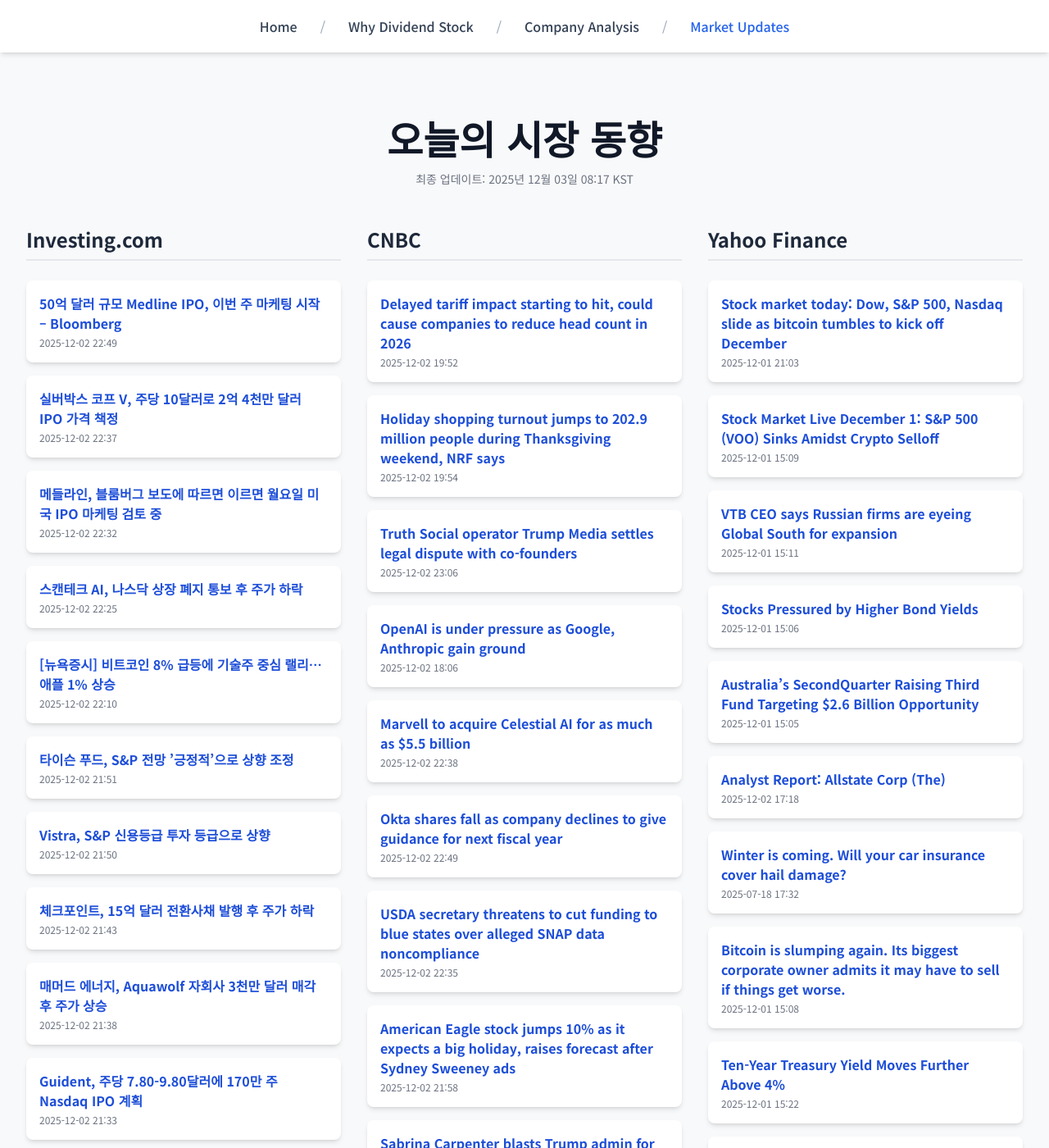
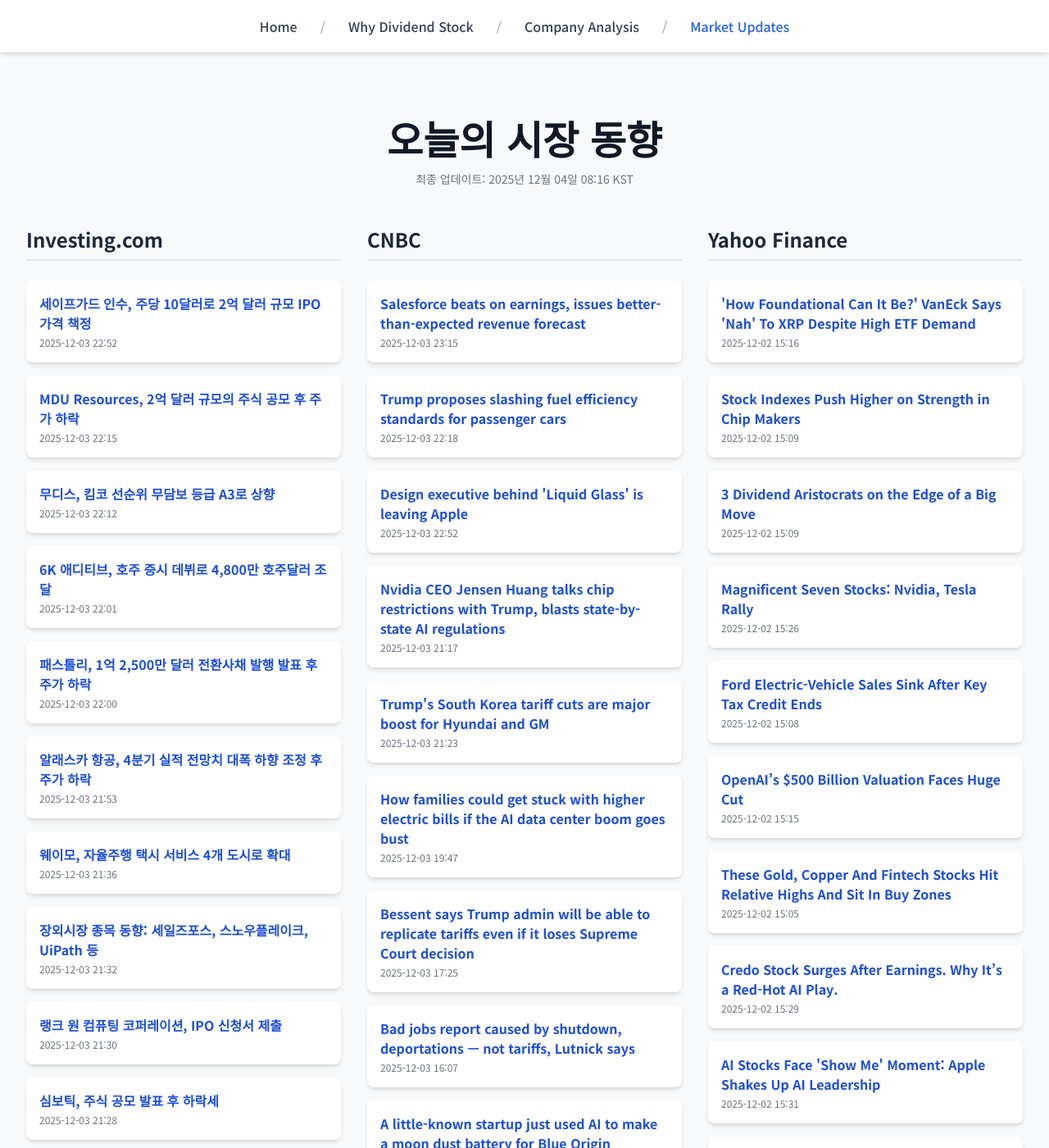
Before and after one commit to Kay-Hwang/my-company-analysis, a Jekyll site: the page built from market-updates.html, in a window 1280 px wide and 1400 px high. Shown: the whole window at 82% size. Built offline with Jekyll 4.4.1, drawn with Linux system fonts in a browser that asks for light colours; nearby versions of some CDN libraries; a script that is not in the unit is left out; some of the changed text lies outside the part shown.

Commit message:
Update daily data

```diff
--- a/_data/latest_data.json
+++ b/_data/latest_data.json
@@ -1,190 +1,190 @@
 {
-  "lastUpdated": "2025년 12월 03일 08:17 KST",
+  "lastUpdated": "2025년 12월 04일 08:16 KST",
   "news": {
     "investing": [
       {
-        "title": "50억 달러 규모 Medline IPO, 이번 주 마케팅 시작 – Bloomberg",
-        "link": "https://kr.investing.com/news/stock-market-news/article-93CH-1740098",
-        "pubDate": "2025-12-02 22:49:59",
-        "summary": "50억 달러 규모 Medline IPO, 이번 주 마케팅 시작 – Bloomberg"
+        "title": "세이프가드 인수, 주당 10달러로 2억 달러 규모 IPO 가격 책정",
+        "link": "https://kr.investing.com/news/stock-market-news/article-432SI-1742085",
+        "pubDate": "2025-12-03 22:52:04",
+        "summary": "세이프가드 인수, 주당 10달러로 2억 달러 규모 IPO 가격 책정"
       },
       {
-        "title": "실버박스 코프 V, 주당 10달러로 2억 4천만 달러 IPO 가격 책정",
-        "link": "https://kr.investing.com/news/stock-market-news/article-432SI-1740080",
-        "pubDate": "2025-12-02 22:37:04",
-        "summary": "실버박스 코프 V, 주당 10달러로 2억 4천만 달러 IPO 가격 책정"
+        "title": "MDU Resources, 2억 달러 규모의 주식 공모 후 주가 하락",
+        "link": "https://kr.investing.com/news/stock-market-news/article-93CH-1742034",
+        "pubDate": "2025-12-03 22:15:58",
+        "summary": "MDU Resources, 2억 달러 규모의 주식 공모 후 주가 하락"
       },
       {
-        "title": "메들라인, 블룸버그 보도에 따르면 이르면 월요일 미국 IPO 마케팅 검토 중",
-        "link": "https://kr.investing.com/news/stock-market-news/article-432SI-1740078",
-        "pubDate": "2025-12-02 22:32:11",
-        "summary": "메들라인, 블룸버그 보도에 따르면 이르면 월요일 미국 IPO 마케팅 검토 중"
+        "title": "무디스, 킴코 선순위 무담보 등급 A3로 상향",
+        "link": "https://kr.investing.com/news/stock-market-news/article-93CH-1742025",
+        "pubDate": "2025-12-03 22:12:48",
+        "summary": "무디스, 킴코 선순위 무담보 등급 A3로 상향"
       },
       {
-        "title": "스캔테크 AI, 나스닥 상장 폐지 통보 후 주가 하락",
-        "link": "https://kr.investing.com/news/stock-market-news/article-93CH-1740075",
-        "pubDate": "2025-12-02 22:25:37",
-        "summary": "스캔테크 AI, 나스닥 상장 폐지 통보 후 주가 하락"
+        "title": "6K 애디티브, 호주 증시 데뷔로 4,800만 호주달러 조달",
+        "link": "https://kr.investing.com/news/stock-market-news/article-432SI-1742000",
+        "pubDate": "2025-12-03 22:01:12",
+        "summary": "6K 애디티브, 호주 증시 데뷔로 4,800만 호주달러 조달"
       },
       {
-        "title": "[뉴욕증시] 비트코인 8% 급등에 기술주 중심 랠리… 애플 1% 상승",
-        "link": "https://kr.investing.com/news/stock-market-news/article-1740056",
-        "pubDate": "2025-12-02 22:10:39",
-        "summary": "[뉴욕증시] 비트코인 8% 급등에 기술주 중심 랠리… 애플 1% 상승"
+        "title": "패스틀리, 1억 2,500만 달러 전환사채 발행 발표 후 주가 하락",
+        "link": "https://kr.investing.com/news/stock-market-news/article-93CH-1741994",
+        "pubDate": "2025-12-03 22:00:26",
+        "summary": "패스틀리, 1억 2,500만 달러 전환사채 발행 발표 후 주가 하락"
       },
       {
-        "title": "타이슨 푸드, S&P 전망 ’긍정적’으로 상향 조정",
-        "link": "https://kr.investing.com/news/stock-market-news/article-93CH-1740038",
-        "pubDate": "2025-12-02 21:51:05",
-        "summary": "타이슨 푸드, S&P 전망 ’긍정적’으로 상향 조정"
+        "title": "알래스카 항공, 4분기 실적 전망치 대폭 하향 조정 후 주가 하락",
+        "link": "https://kr.investing.com/news/stock-market-news/article-93CH-1741982",
+        "pubDate": "2025-12-03 21:53:12",
+        "summary": "알래스카 항공, 4분기 실적 전망치 대폭 하향 조정 후 주가 하락"
       },
       {
-        "title": "Vistra, S&P 신용등급 투자 등급으로 상향",
-        "link": "https://kr.investing.com/news/stock-market-news/article-93CH-1740036",
-        "pubDate": "2025-12-02 21:50:46",
-        "summary": "Vistra, S&P 신용등급 투자 등급으로 상향"
+        "title": "웨이모, 자율주행 택시 서비스 4개 도시로 확대",
+        "link": "https://kr.investing.com/news/stock-market-news/article-93CH-1741899",
+        "pubDate": "2025-12-03 21:36:01",
+        "summary": "웨이모, 자율주행 택시 서비스 4개 도시로 확대"
       },
       {
-        "title": "체크포인트, 15억 달러 전환사채 발행 후 주가 하락",
-        "link": "https://kr.investing.com/news/stock-market-news/article-93CH-1740029",
-        "pubDate": "2025-12-02 21:43:03",
-        "summary": "체크포인트, 15억 달러 전환사채 발행 후 주가 하락"
+        "title": "장외시장 종목 동향: 세일즈포스, 스노우플레이크, UiPath 등",
+        "link": "https://kr.investing.com/news/stock-market-news/article-432SI-1741976",
+        "pubDate": "2025-12-03 21:32:37",
+        "summary": "장외시장 종목 동향: 세일즈포스, 스노우플레이크, UiPath 등"
       },
       {
-        "title": "매머드 에너지, Aquawolf 자회사 3천만 달러 매각 후 주가 상승",
-        "link": "https://kr.investing.com/news/stock-market-news/article-93CH-1740024",
-        "pubDate": "2025-12-02 21:38:55",
-        "summary": "매머드 에너지, Aquawolf 자회사 3천만 달러 매각 후 주가 상승"
+        "title": "랭크 원 컴퓨팅 코퍼레이션, IPO 신청서 제출",
+        "link": "https://kr.investing.com/news/stock-market-news/article-432SI-1741956",
+        "pubDate": "2025-12-03 21:30:08",
+        "summary": "랭크 원 컴퓨팅 코퍼레이션, IPO 신청서 제출"
       },
       {
-        "title": "Guident, 주당 7.80-9.80달러에 170만 주 Nasdaq IPO 계획",
-        "link": "https://kr.investing.com/news/stock-market-news/article-432SI-1740008",
-        "pubDate": "2025-12-02 21:33:04",
-        "summary": "Guident, 주당 7.80-9.80달러에 170만 주 Nasdaq IPO 계획"
+        "title": "심보틱, 주식 공모 발표 후 하락세",
+        "link": "https://kr.investing.com/news/stock-market-news/article-93CH-1741884",
+        "pubDate": "2025-12-03 21:28:51",
+        "summary": "심보틱, 주식 공모 발표 후 하락세"
       }
     ],
     "cnbc": [
       {
-        "title": "Delayed tariff impact starting to hit, could cause companies to reduce head count in 2026",
-        "link": "https://www.cnbc.com/2025/12/02/tariff-impact-starting-to-hit-could-cause-reduced-headcount-in-2026.html",
-        "pubDate": "Tue, 02 Dec 2025 19:52:28 GMT",
-        "summary": "President Trump's tariffs, aimed at reshoring American jobs lost to overseas manufacturing, could end up lowering head count instead"
+        "title": "Salesforce beats on earnings, issues better-than-expected revenue forecast",
+        "link": "https://www.cnbc.com/2025/12/03/salesforce-crm-q3-earnings-report-2026.html",
+        "pubDate": "Wed, 03 Dec 2025 23:15:01 GMT",
+        "summary": "Salesforce said its Agentforce artificial intelligence business is generating over $500 million in annualized revenue."
       },
       {
-        "title": "Holiday shopping turnout jumps to 202.9 million people during Thanksgiving weekend, NRF says",
-        "link": "https://www.cnbc.com/2025/12/02/black-friday-cyber-monday-shopping-turnout-nrf.html",
-        "pubDate": "Tue, 02 Dec 2025 19:54:04 GMT",
-        "summary": "Shoppers said they were motivated by sales and promotions, such as limited-time offers, according to the trade group's annual survey."
+        "title": "Trump proposes slashing fuel efficiency standards for passenger cars",
+        "link": "https://www.cnbc.com/2025/12/03/trump-fuel-economy-standards.html",
+        "pubDate": "Wed, 03 Dec 2025 22:18:37 GMT",
+        "summary": "The oil industry group the American Petroleum Institute has lobbied the Trump administration to repeal the Biden fuel economy standards."
       },
       {
-        "title": "Truth Social operator Trump Media settles legal dispute with co-founders",
-        "link": "https://www.cnbc.com/2025/12/02/trump-media-djt-united-atlantic-ventures-settlement.html",
-        "pubDate": "Tue, 02 Dec 2025 23:06:49 GMT",
-        "summary": "Trump Media operates the Truth Social app frequently used by President Donald Trump."
+        "title": "Design executive behind 'Liquid Glass' is leaving Apple",
+        "link": "https://www.cnbc.com/2025/12/03/liquid-glass-alan-dye-leaving-apple.html",
+        "pubDate": "Wed, 03 Dec 2025 22:52:07 GMT",
+        "summary": "Alan Dye, who was part of the redesign of Apple's software interface called Liquid Glass, is taking his talents to Meta."
       },
       {
-        "title": "OpenAI is under pressure as Google, Anthropic gain ground",
-        "link": "https://www.cnbc.com/2025/12/02/open-ai-code-red-google-anthropic.html",
-        "pubDate": "Tue, 02 Dec 2025 18:06:20 GMT",
-        "summary": "Sam Altman reportedly sent a memo to his staffers outlining a \"code red\" effort to improve ChatGPT."
+        "title": "Nvidia CEO Jensen Huang talks chip restrictions with Trump, blasts state-by-state AI regulations",
+        "link": "https://www.cnbc.com/2025/12/03/nvidias-jensen-huang-talks-chip-controls-with-trump-hits-regulation.html",
+        "pubDate": "Wed, 03 Dec 2025 21:17:58 GMT",
+        "summary": "Nvidia CEO Jensen Huang told reporters on Capitol Hill that he had just met with President Trump, and the two \"talked in general about export controls.\""
       },
       {
-        "title": "Marvell to acquire Celestial AI for as much as $5.5 billion",
-        "link": "https://www.cnbc.com/2025/12/02/mrvl-earnings-q3-2026-acquires-celestial-ai.html",
-        "pubDate": "Tue, 02 Dec 2025 22:38:04 GMT",
-        "summary": "The deal is an aggressive move for Marvell to acquire complimentary technology to its semiconductor networking business."
+        "title": "Trump's South Korea tariff cuts are major boost for Hyundai and GM",
+        "link": "https://www.cnbc.com/2025/12/03/trump-south-korea-tariffs-vehicles-hyundai-gm.html",
+        "pubDate": "Wed, 03 Dec 2025 21:23:17 GMT",
+        "summary": "The Trump administration said the tariff rate for vehicles from South Korea will drop to 15% as part of a trade deal."
       },
       {
-        "title": "Okta shares fall as company declines to give guidance for next fiscal year",
-        "link": "https://www.cnbc.com/2025/12/02/okta-q3-earnings-report-2026.html",
-        "pubDate": "Tue, 02 Dec 2025 22:49:19 GMT",
-        "summary": "Okta topped Wall Street's third-quarter estimates and issued an upbeat outlook, but shares fell as investors had high hopes for AI demand."
+        "title": "How families could get stuck with higher electric bills if the AI data center boom goes bust",
+        "link": "https://www.cnbc.com/2025/12/03/families-could-get-see-higher-electric-bills-if-ai-data-boom-goes-bust.html",
+        "pubDate": "Wed, 03 Dec 2025 19:47:23 GMT",
+        "summary": "Investors and energy analysts question whether the AI race has turned into a bubble, one that would be costly to unravel as major infrastructure gets built."
       },
       {
-        "title": "USDA secretary threatens to cut funding to blue states over alleged SNAP data noncompliance",
-        "link": "https://www.cnbc.com/2025/12/02/trump-usda-snap-funding-rollins.html",
-        "pubDate": "Tue, 02 Dec 2025 22:35:50 GMT",
-        "summary": "The Trump administration threatened to cut off federal funding to blue states over their alleged refusal to share SNAP program data."
+        "title": "Bessent says Trump admin will be able to replicate tariffs even if it loses Supreme Court decision",
+        "link": "https://www.cnbc.com/2025/12/03/bessent-says-us-will-be-able-to-replicate-tariffs-even-if-it-loses-supreme-court-decision.html",
+        "pubDate": "Wed, 03 Dec 2025 17:25:13 GMT",
+        "summary": "The Treasury secretary cited several sections of 1962 Trade Act that give the president sweeping powers over import duties."
       },
       {
-        "title": "American Eagle stock jumps 10% as it expects a big holiday, raises forecast after Sydney Sweeney ads",
-        "link": "https://www.cnbc.com/2025/12/02/american-eagle-aeo-earnings-q3-2025.html",
-        "pubDate": "Tue, 02 Dec 2025 21:58:50 GMT",
-        "summary": "Sales at American Eagle's namesake banner came in worse than expected after the company's splashy marketing campaign with actress Sydney Sweeney."
+        "title": "Bad jobs report caused by shutdown, deportations — not tariffs, Lutnick says",
+        "link": "https://www.cnbc.com/2025/12/03/lutnick-jobs-tariffs-shutdown-immigration-adp.html",
+        "pubDate": "Wed, 03 Dec 2025 16:07:18 GMT",
+        "summary": "Commerce Secretary Howard Lutnick's defense of President Donald Trump's tariffs came as experts warn that the trade policies could hurt domestic head count."
       },
       {
-        "title": "Sabrina Carpenter blasts Trump admin for 'evil' ICE video that uses her song 'Juno'",
-        "link": "https://www.cnbc.com/2025/12/02/sabrina-carpenter-trump-ice-video-tiktok-juno.html",
-        "pubDate": "Tue, 02 Dec 2025 20:00:00 GMT",
-        "summary": "Carpenter joins Beyoncé, Olivia Rodrigo, and others in demanding that President Trump and his administration not use their songs to promote policies."
+        "title": "A little-known startup just used AI to make a moon dust battery for Blue Origin",
+        "link": "https://www.cnbc.com/2025/12/03/istari-digital-ai-blue-origins-moon-dust-battery.html",
+        "pubDate": "Wed, 03 Dec 2025 21:34:50 GMT",
+        "summary": "Istari CEO Will Roper was assistant secretary of the Air Force under President Donald Trump's first term and worked with Space Force."
       },
       {
-        "title": "$6 billion Dell investment in 'Trump accounts' to provide 25 million kids with free money: Here's how to claim it",
-        "link": "https://www.cnbc.com/2025/12/02/trump-accounts-claim-money.html",
-        "pubDate": "Tue, 02 Dec 2025 22:13:19 GMT",
-        "summary": "A pledge to seed tax-advantaged “Trump accounts” for kids too old to qualify for the $1,000 baby bonus could benefit some 25 million American children."
+        "title": "Jeffrey Epstein island photos and videos released as top banks share files with House Oversight Committee",
+        "link": "https://www.cnbc.com/2025/12/03/epstein-files-jpmorgan-deutsche-bank-virgin-islands.html",
+        "pubDate": "Wed, 03 Dec 2025 19:46:09 GMT",
+        "summary": "The release comes as Attorney General Pam Bondi is on a deadline to publicly share files related to Epstein and his convicted accomplice Ghislaine Maxwell."
       }
     ],
     "yahoo": [
       {
-        "title": "Stock market today: Dow, S&P 500, Nasdaq slide as bitcoin tumbles to kick off December",
-        "link": "https://finance.yahoo.com/news/live/stock-market-today-dow-sp-500-nasdaq-slide-as-bitcoin-tumbles-to-kick-off-december-210035496.html",
-        "pubDate": "2025-12-01T21:03:25Z",
-        "summary": "Stock market today: Dow, S&P 500, Nasdaq slide as bitcoin tumbles to kick off December"
+        "title": "'How Foundational Can It Be?' VanEck Says 'Nah' To XRP Despite High ETF Demand",
+        "link": "https://finance.yahoo.com/news/foundational-vaneck-says-nah-xrp-151604662.html",
+        "pubDate": "2025-12-02T15:16:04Z",
+        "summary": "'How Foundational Can It Be?' VanEck Says 'Nah' To XRP Despite High ETF Demand"
       },
       {
-        "title": "Stock Market Live December 1: S&P 500 (VOO) Sinks Amidst Crypto Selloff",
-        "link": "https://finance.yahoo.com/news/stock-market-live-december-1-150900277.html",
-        "pubDate": "2025-12-01T15:09:00Z",
-        "summary": "Stock Market Live December 1: S&P 500 (VOO) Sinks Amidst Crypto Selloff"
+        "title": "Stock Indexes Push Higher on Strength in Chip Makers",
+        "link": "https://finance.yahoo.com/news/stock-indexes-push-higher-strength-150916952.html",
+        "pubDate": "2025-12-02T15:09:16Z",
+        "summary": "Stock Indexes Push Higher on Strength in Chip Makers"
       },
       {
-        "title": "VTB CEO says Russian firms are eyeing Global South for expansion",
-        "link": "https://finance.yahoo.com/news/vtb-ceo-says-russian-firms-150533204.html",
-        "pubDate": "2025-12-01T15:11:17Z",
-        "summary": "VTB CEO says Russian firms are eyeing Global South for expansion"
+        "title": "3 Dividend Aristocrats on the Edge of a Big Move",
+        "link": "https://finance.yahoo.com/news/3-dividend-aristocrats-edge-big-150911735.html",
+        "pubDate": "2025-12-02T15:09:11Z",
+        "summary": "3 Dividend Aristocrats on the Edge of a Big Move"
       },
       {
-        "title": "Stocks Pressured by Higher Bond Yields",
-        "link": "https://finance.yahoo.com/news/stocks-pressured-higher-bond-yields-150652790.html",
-        "pubDate": "2025-12-01T15:06:52Z",
-        "summary": "Stocks Pressured by Higher Bond Yields"
+        "title": "Magnificent Seven Stocks: Nvidia, Tesla Rally",
+        "link": "https://www.investors.com/research/magnificent-seven-stocks-december-2025/?src=A00220&yptr=yahoo",
+        "pubDate": "2025-12-02T15:26:05Z",
+        "summary": "Magnificent Seven Stocks: Nvidia, Tesla Rally"
       },
       {
-        "title": "Australia’s SecondQuarter Raising Third Fund Targeting $2.6 Billion Opportunity",
-        "link": "https://www.wsj.com/articles/australias-secondquarter-raising-third-fund-targeting-2-6-billion-opportunity-f94c7063?siteid=yhoof2&yptr=yahoo",
-        "pubDate": "2025-12-01T15:05:00Z",
-        "summary": "Australia’s SecondQuarter Raising Third Fund Targeting $2.6 Billion Opportunity"
+        "title": "Ford Electric-Vehicle Sales Sink After Key Tax Credit Ends",
+        "link": "https://www.wsj.com/business/autos/ford-electric-vehicle-sales-sink-after-key-tax-credit-ends-707e6529?siteid=yhoof2&yptr=yahoo",
+        "pubDate": "2025-12-02T15:08:00Z",
+        "summary": "Ford Electric-Vehicle Sales Sink After Key Tax Credit Ends"
       },
       {
-        "title": "Analyst Report: Allstate Corp (The)",
-        "link": "https://finance.yahoo.com/research/reports/ARGUS_2701_AnalystReport_1764695900000?yptr=yahoo&ncid=yahooproperties_plusresear_nm5q6ze1cei",
-        "pubDate": "2025-12-02T17:18:20Z",
-        "summary": "Analyst Report: Allstate Corp (The)"
+        "title": "OpenAI’s $500 Billion Valuation Faces Huge Cut",
+        "link": "https://finance.yahoo.com/news/openai-500-billion-valuation-faces-151521616.html",
+        "pubDate": "2025-12-02T15:15:21Z",
+        "summary": "OpenAI’s $500 Billion Valuation Faces Huge Cut"
       },
       {
-        "title": "Winter is coming. Will your car insurance cover hail damage?",
-        "link": "https://finance.yahoo.com/personal-finance/insurance/article/hail-damage-car-insurance-173219670.html",
-        "pubDate": "2025-07-18T17:32:19Z",
-        "summary": "Winter is coming. Will your car insurance cover hail damage?"
+        "title": "These Gold, Copper And Fintech Stocks Hit Relative Highs And Sit In Buy Zones",
+        "link": "https://www.investors.com/research/gold-stock-copper-mining-ero-fsm-enva/?src=A00220&yptr=yahoo",
+        "pubDate": "2025-12-02T15:05:26Z",
+        "summary": "These Gold, Copper And Fintech Stocks Hit Relative Highs And Sit In Buy Zones"
       },
       {
-        "title": "Bitcoin is slumping again. Its biggest corporate owner admits it may have to sell if things get worse.",
-        "link": "https://finance.yahoo.com/news/bitcoin-slumping-again-biggest-corporate-150800869.html",
-        "pubDate": "2025-12-01T15:08:00Z",
-        "summary": "Bitcoin is slumping again. Its biggest corporate owner admits it may have to sell if things get worse."
+        "title": "Credo Stock Surges After Earnings. Why It’s a Red-Hot AI Play.",
+        "link": "https://www.barrons.com/articles/credo-stock-ai-earnings-5b606990?siteid=yhoof2&yptr=yahoo",
+        "pubDate": "2025-12-02T15:29:00Z",
+        "summary": "Credo Stock Surges After Earnings. Why It’s a Red-Hot AI Play."
       },
       {
-        "title": "Ten-Year Treasury Yield Moves Further Above 4%",
-        "link": "https://www.wsj.com/livecoverage/stock-market-today-dow-sp-500-nasdaq-12-01-2025/card/ten-year-treasury-yield-moves-further-above-4--Mtql4KDixDD2N6vxX70f?siteid=yhoof2&yptr=yahoo",
-        "pubDate": "2025-12-01T15:22:57Z",
-        "summary": "Ten-Year Treasury Yield Moves Further Above 4%"
+        "title": "AI Stocks Face 'Show Me' Moment: Apple Shakes Up AI Leadership",
+        "link": "https://www.investors.com/news/technology/artificial-intelligence-stocks/?src=A00220&yptr=yahoo",
+        "pubDate": "2025-12-02T15:31:05Z",
+        "summary": "AI Stocks Face 'Show Me' Moment: Apple Shakes Up AI Leadership"
       },
       {
-        "title": "Accenture ties up with OpenAI to equip thousands of its employees with ChatGPT",
-        "link": "https://finance.yahoo.com/news/accenture-ties-openai-equip-thousands-142324468.html",
-        "pubDate": "2025-12-01T14:23:24Z",
-        "summary": "Accenture ties up with OpenAI to equip thousands of its employees with ChatGPT"
+        "title": "SEC Chair Atkins calls for new rules for smaller companies to 'make IPOs great again'",
+        "link": "https://finance.yahoo.com/news/sec-chair-atkins-calls-for-new-rules-for-smaller-companies-to-make-ipos-great-again-150046702.html",
+        "pubDate": "2025-12-02T15:00:46Z",
+        "summary": "SEC Chair Atkins calls for new rules for smaller companies to 'make IPOs great again'"
       }
     ]
   }
```
